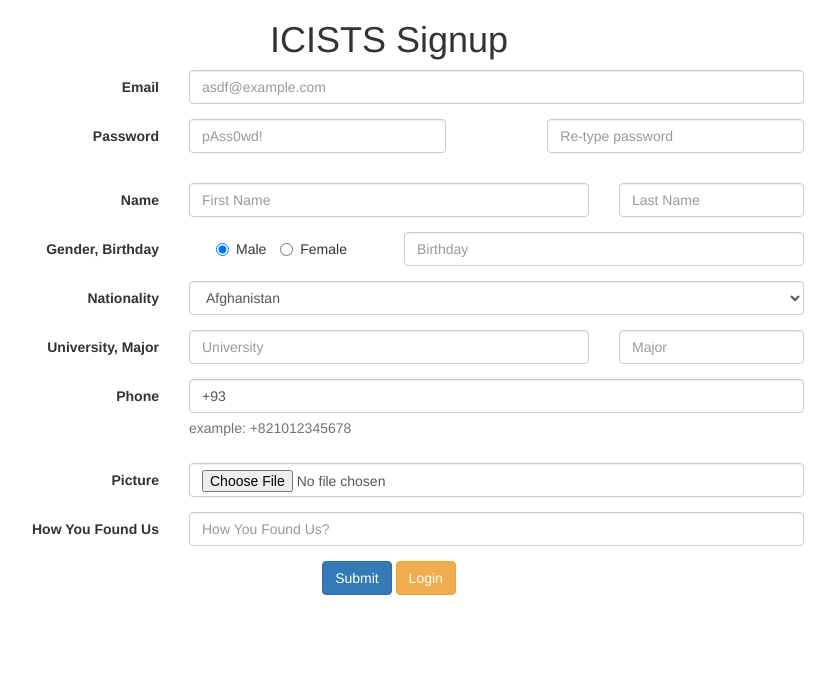
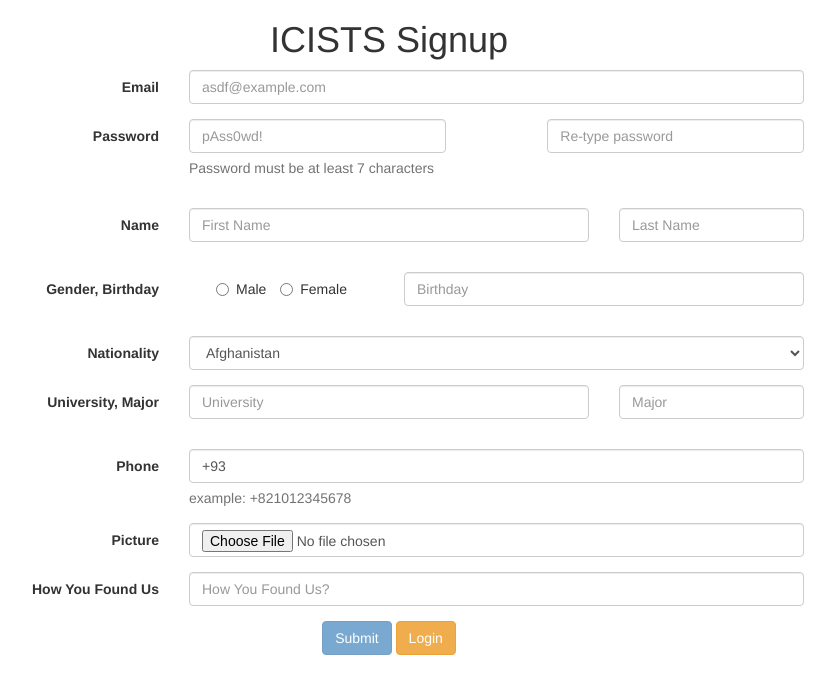
Before and after one commit to icists/ams, a Django app: page /session/signup/ in a window 1280 px wide. Shown: the top 694 px of the page, without its empty margins (251-1086 px from the left). Run offline with Django 3.2, Linux system fonts and the light colour scheme; some libraries are stand-ins or nearby versions.

Commit message:
add validation for signup form

```diff
--- a/icists/icists/media/css/session.css
+++ b/icists/icists/media/css/session.css
@@ -20,4 +20,18 @@ p {
 .help-block {
     float:left;
     font-size:14px;
+	margin-bottom:0px;
 }
+
+.help-block > ul {
+	margin-bottom:0px;
+}
+
+.form-group > .form-group {
+	margin-left:0px;
+	margin-right:0px;
+}
+
+.has-error .control-label {
+	color:black;
+}
--- a/icists/icists/templates/session/signup.html
+++ b/icists/icists/templates/session/signup.html
@@ -6,11 +6,12 @@
 <link rel="stylesheet" type="text/css" href="{{ MEDIA_URL }}css/session.css">
 <link rel="stylesheet" type="text/css" href="https://code.jquery.com/ui/1.11.3/themes/smoothness/jquery-ui.css">
 <script src="https://code.jquery.com/ui/1.11.3/jquery-ui.min.js"></script>
+<script src="{{ MEDIA_URL }}js/validator.min.js"></script>
 {% endblock %}
 
 {% block content %}
 <h1>ICISTS Signup</h1>
-<form class="form-horizontal" action="/session/signup/" method="post" enctype="multipart/form-data">
+<form class="form-horizontal" action="/session/signup/" method="post" enctype="multipart/form-data" data-toggle="validator">
 	<fieldset>
         {% csrf_token %}
         <div class="form-group">
@@ -21,34 +22,37 @@
         </div>
 		<div class="form-group">
 			<label class="col-sm-3 control-label">Password</label>
-            <div class="col-sm-4">
-				<input type="password" class="form-control" name="password" placeholder="pAss0wd!" required="required" maxlength="50">
-			<p class="help-block" style="color:#a94442" id="pw-checker"></p>
+			<div class="form-group col-sm-4">
+				<input type="password" class="form-control" name="password" placeholder="pAss0wd!" id="password" required="required" maxlength="50" data-minlength="7">
+				<span class="help-block">Password must be at least 7 characters</span>
 			</div>
-			<div class="col-sm-offset-1 col-sm-4">
-				<input type="password" class="form-control" name="password2" placeholder="Re-type password" required="required" maxlength="50">
+			<div class="col-sm-1">
+			</div>
+			<div class="form-group col-sm-4">
+				<input type="password" class="form-control" name="password2" placeholder="Re-type password" data-match="#password" data-match-error="Not match!" required="required" maxlength="50">
+				<div class="help-block with-errors"></div>
 			</div>
 		</div>
 		<div class="form-group">
 			<label class="col-sm-3 control-label">Name</label>
-			<div class="col-sm-6">
+			<div class="form-group col-sm-6">
 				<input type="text" class="form-control" name="first_name" placeholder="First Name" required="required" maxlength="30">
 			</div>
-			<div class="col-sm-3">
+			<div class="form-group col-sm-3">
 				<input type="text" class="form-control" name="last_name" placeholder="Last Name" required="required" maxlength="30">
 			</div>
 		</div>
 		<div class="form-group">
 			<label class="col-sm-3 control-label">Gender, Birthday</label>
-			<div class="col-sm-3">
+			<div class="form-group col-sm-3">
 				<label class="radio-inline">
-					<input type="radio" id="gender-options" name="gender" value="male" checked="checked">Male
+					<input type="radio" id="gender-options" name="gender" value="male" required="required">Male
 				</label>
 				<label class="radio-inline">
-					<input type="radio" id="gender-options" name="gender" value="female">Female
+					<input type="radio" id="gender-options" name="gender" value="female" required="required">Female
 				</label>
 			</div>
-			<div class="col-sm-6">
+			<div class="form-group col-sm-6">
 				<input type="text" class="form-control" name="birthday" placeholder="Birthday" required="required">
 			</div>
 		</div>
@@ -60,10 +64,10 @@
 		</div>
 		<div class="form-group">
 			<label class="col-sm-3 control-label">University, Major</label>
-			<div class="col-sm-6">
+			<div class="form-group col-sm-6">
 				<input type="text" class="form-control" name="university" placeholder="University" required="required" maxlength="70">
 			</div>
-			<div class="col-sm-3">
+			<div class="form-group col-sm-3">
 				<input type="text" class="form-control" name="major" placeholder="Major" required="required" maxlength="45">
 			</div>
 		</div>
@@ -129,22 +133,6 @@ $(function() {
 	$("input[name=birthday]").datepicker({
 		dateFormat: "yy-mm-dd"
 	});
-
-	var pvalidate = function() {
-		if ($("input[name=password]").val().length < 7) {
-			$("#pw-checker").text("Password must be at 7 characters");
-			$("button").attr("disabled", true);
-		} else if ($("input[name=password]").val() != $("input[name=password2]").val()) {
-			$("#pw-checker").text("Password not match");
-			$("button").attr("disabled", true);
-		} else {
-			$("#pw-checker").text("");
-			$("button").attr("disabled", false);
-		}
-	};
-
-	$("input[name=password]").keyup(pvalidate);
-	$("input[name=password2]").keyup(pvalidate);
 });
 </script>
 {% endblock %}
```
Also changed, not shown: icists/icists/media/js/validator.min.js (added).
